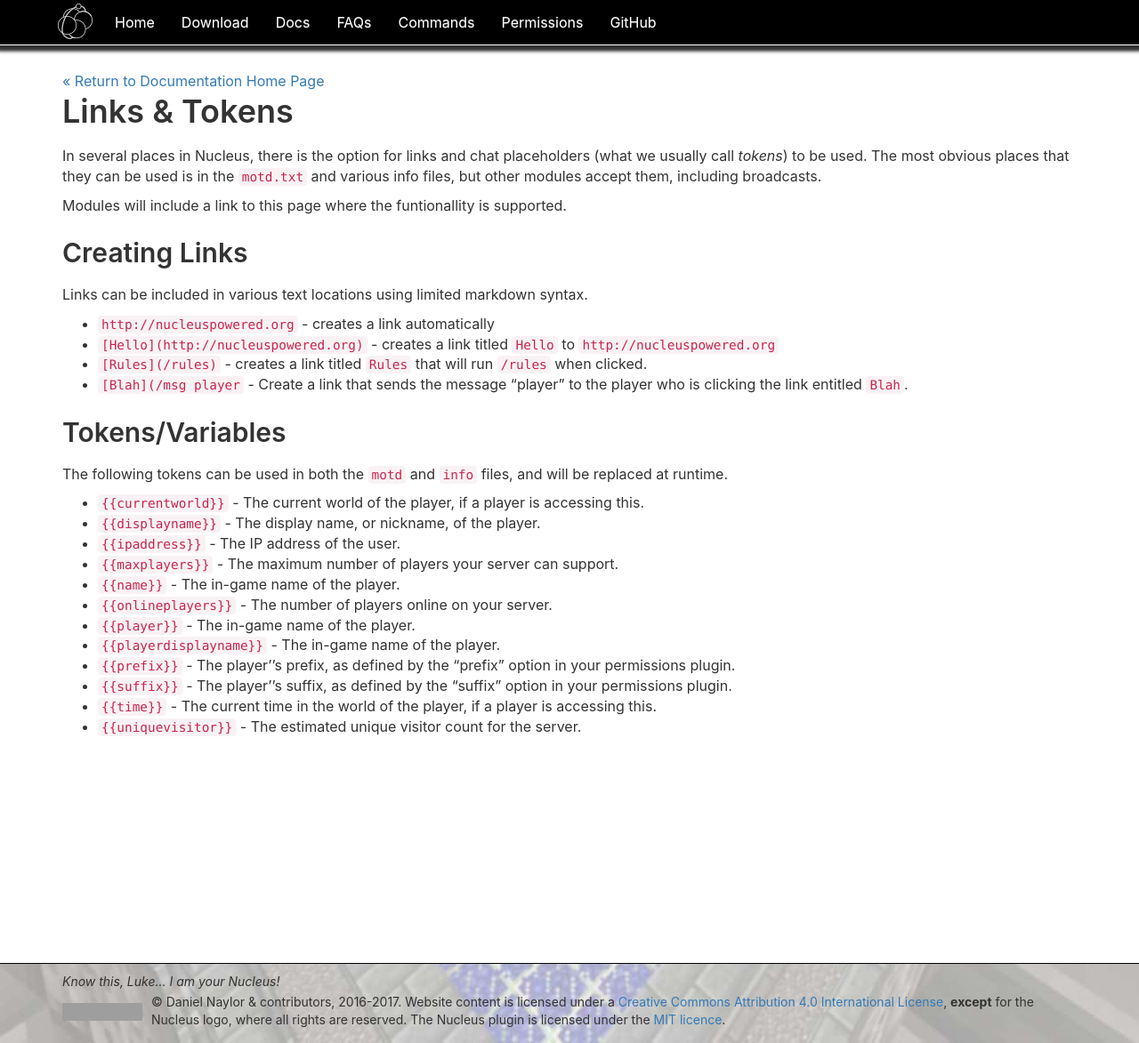
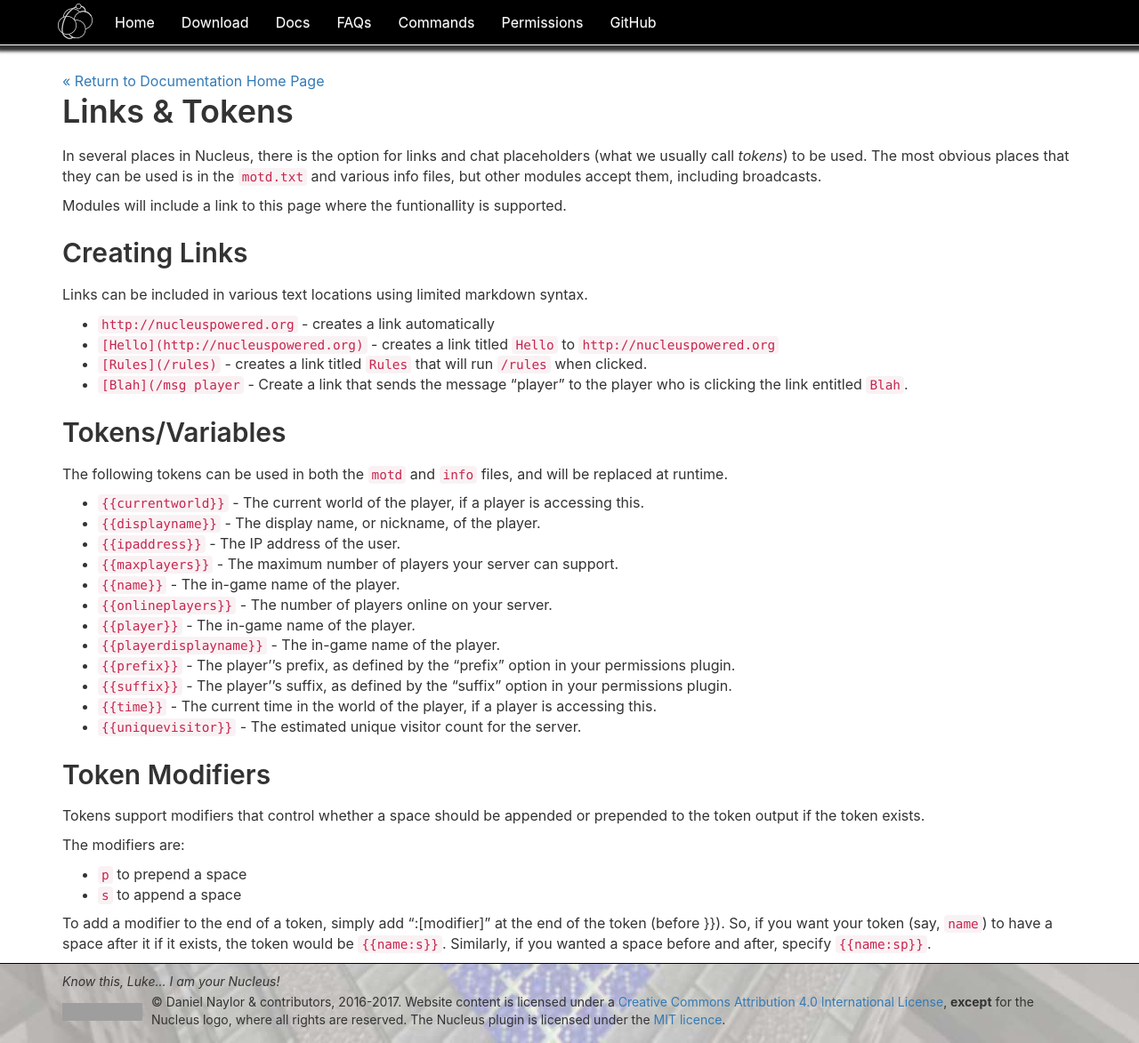
Before and after one commit to NucleusPowered/site-v1, a Jekyll site: the page built from docs/configuration/links-and-tokens.md, in a window 1280 px wide and 1173 px high. Shown: the whole window at 89% size. Built offline with Jekyll 4.4.1, drawn with Linux system fonts in a browser that asks for light colours; comment, search, counter and statistics services are not loaded; grey boxes are pictures that could not be loaded.

Commit message:
Add section on token modifiers

```diff
--- a/docs/configuration/links-and-tokens.md
+++ b/docs/configuration/links-and-tokens.md
@@ -26,3 +26,17 @@
 {% assign com = site.data.tokens | sort: 'name' %}
 {% for token in com %}* `{% raw %}{{{% endraw %}{{ token.name }}{% raw %}}}{% endraw %}` - {{ token.description }}
 {% endfor %}
+
+## Token Modifiers
+
+Tokens support modifiers that control whether a space should be appended or prepended to the token output if the token
+exists.
+
+The modifiers are:
+
+* `p` to prepend a space
+* `s` to append a space
+
+To add a modifier to the end of a token, simply add ":[modifier]" at the end of the token (before {% raw %}}}{% endraw %}).
+So, if you want your token (say, `name`) to have a space after it if it exists, the token would be
+`{% raw %}{{name:s}}{% endraw %}`. Similarly, if you wanted a space before and after, specify `{% raw %}{{name:sp}}{% endraw %}`.
```
